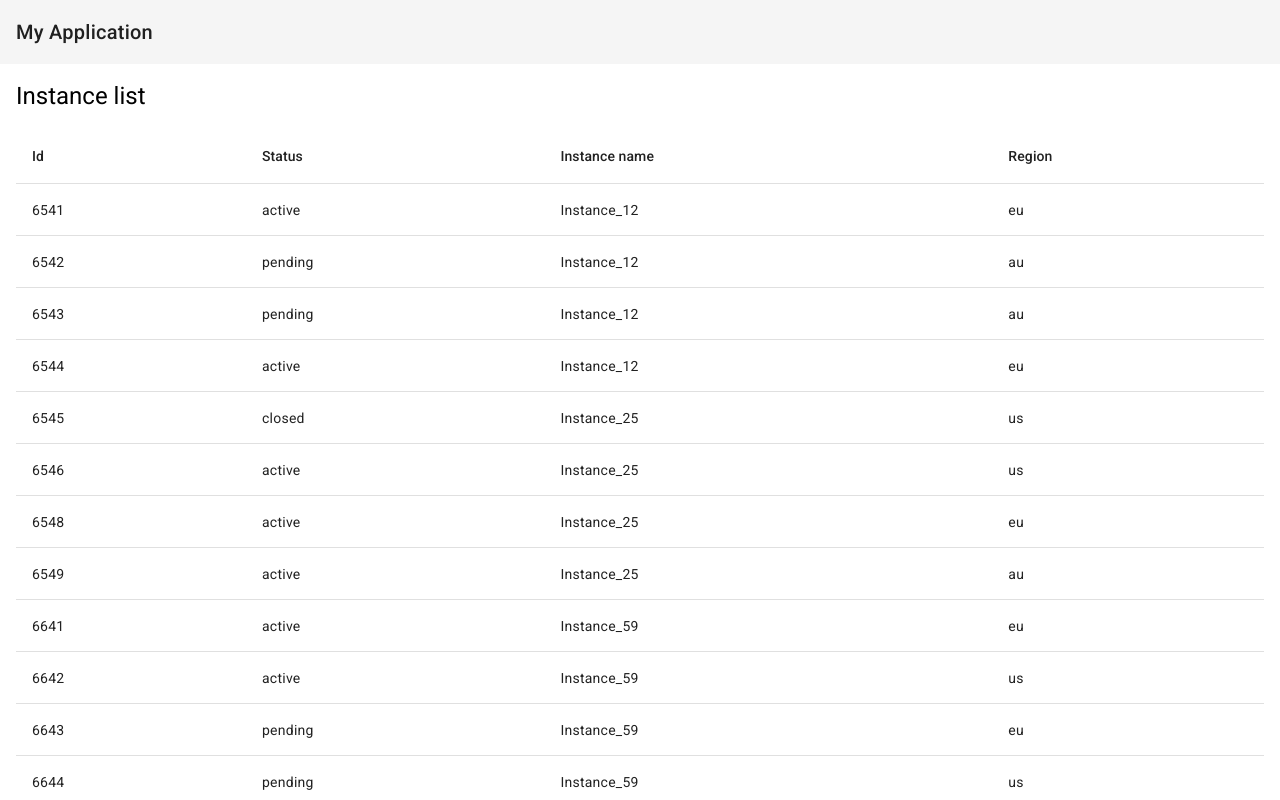
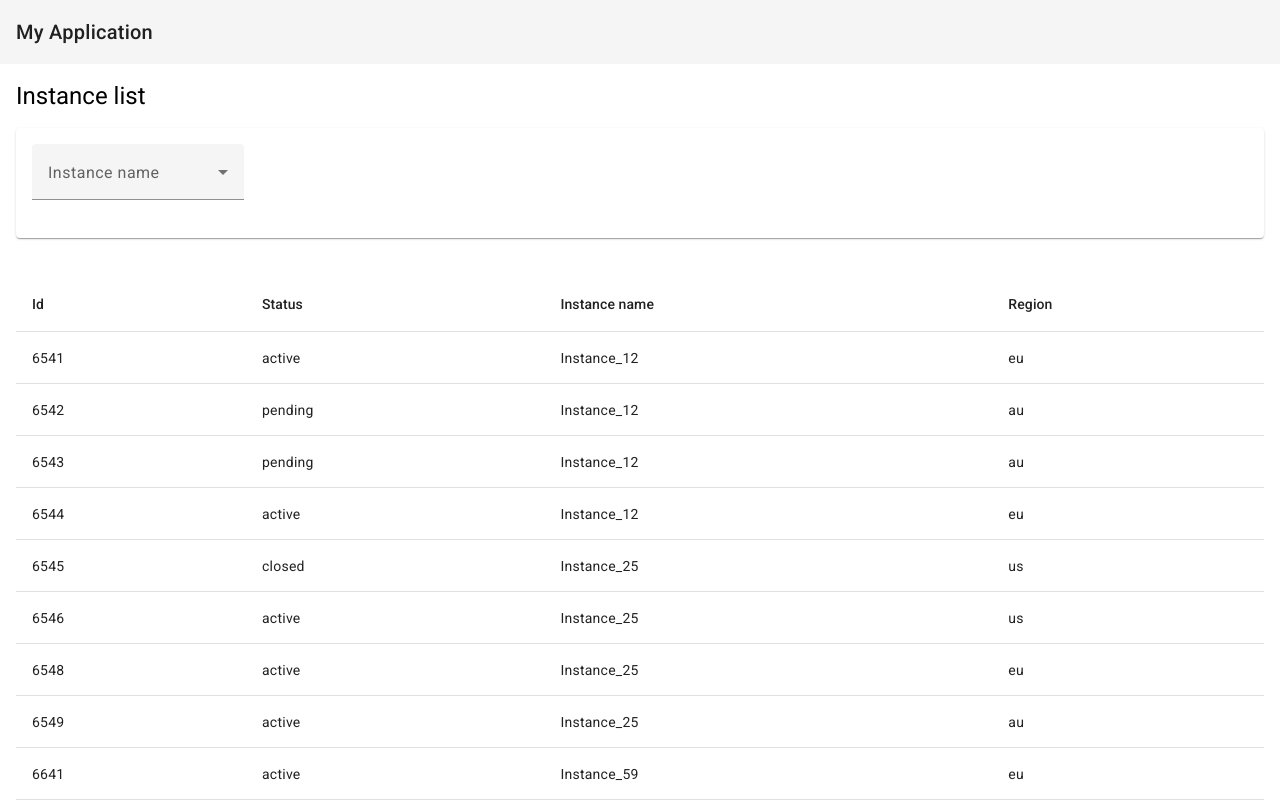
Before and after one commit to rygiewicz/revo, an Angular app: page /instances in a window 1280 px wide. Shown: the top 800 px of the page. Built offline with nearby package versions, Linux system fonts and the light colour scheme.

Commit message:
Pass instanceNames

```diff
--- a/src/app/instance/_data/instance.service.ts
+++ b/src/app/instance/_data/instance.service.ts
@@ -28,12 +28,21 @@ import { adaptInstanceList } from './instance.adapter';
 export class InstanceService {
   private filterParams$ = new BehaviorSubject(EMPTY_FILTERS);
   private instanceList$: Observable<RequestState<Instance[]>>;
+  private instanceNames$: Observable<string[]>;
 
   constructor() {
     this.instanceList$ = this.filterParams$.pipe(
       distinctUntilChanged(),
       switchMap((params) => {
         return concat(of(RS_LOADING()), this.fetchInstanceList(params));
+      })
+    );
+
+    this.instanceNames$ = this.fetchInstanceList({}).pipe(
+      map((response) => {
+        const nameList = (response.data || []).map((item) => item.name);
+
+        return Array.from(new Set(nameList));
       })
     );
   }
@@ -44,6 +53,10 @@ export class InstanceService {
 
   getInstanceList() {
     return this.instanceList$;
+  }
+
+  getInstanceNames() {
+    return this.instanceNames$;
   }
 
   private fetchInstanceList(
--- /dev/null
+++ b/src/app/instance/filters/filters.component.html
@@ -0,0 +1,12 @@
+<mat-card>
+  <mat-card-content>
+    <mat-form-field>
+      <mat-label>Instance name</mat-label>
+      <mat-select>
+        @for (name of instanceNames; track name) {
+        <mat-option [value]="name">{{name}}</mat-option>
+        }
+      </mat-select>
+    </mat-form-field>
+  </mat-card-content>
+</mat-card>
--- a/src/app/instance/instance.component.html
+++ b/src/app/instance/instance.component.html
@@ -1,5 +1,7 @@
 <div class="content">
   <h1 class="mat-h1">Instance list</h1>
+  <app-filters [instanceNames]="(instanceNames$ | async) || []"></app-filters>
+  <br /><br />
   <table class="instance-table" mat-table [dataSource]="instanceListData$">
     <ng-container matColumnDef="id">
       <th mat-header-cell *matHeaderCellDef> Id </th>
--- a/src/app/instance/instance.component.ts
+++ b/src/app/instance/instance.component.ts
@@ -3,13 +3,15 @@ import { MatTableModule } from '@angular/material/table';
 import { Instance } from './_data/instance.model';
 import { InstanceService } from './_data/instance.service';
 import { map } from 'rxjs';
+import { FiltersComponent } from './filters/filters.component';
+import { AsyncPipe } from '@angular/common';
 
 type ColumnName = keyof Instance;
 
 @Component({
   selector: 'app-instance',
   standalone: true,
-  imports: [MatTableModule],
+  imports: [MatTableModule, FiltersComponent, AsyncPipe],
   templateUrl: './instance.component.html',
   styleUrl: './instance.component.scss',
 })
@@ -18,6 +20,7 @@ export class InstanceComponent {
   instanceListData$ = this.instanceService
     .getInstanceList()
     .pipe(map((value) => value.data || []));
+  instanceNames$ = this.instanceService.getInstanceNames();
 
   constructor(private instanceService: InstanceService) {}
 }
```
Also changed, not shown: src/app/instance/filters/filters.component.ts (added, +23 -0 lines), src/app/instance/filters/filters.component.scss (added), 1 other file (tests, documents, lock files or other folders).
